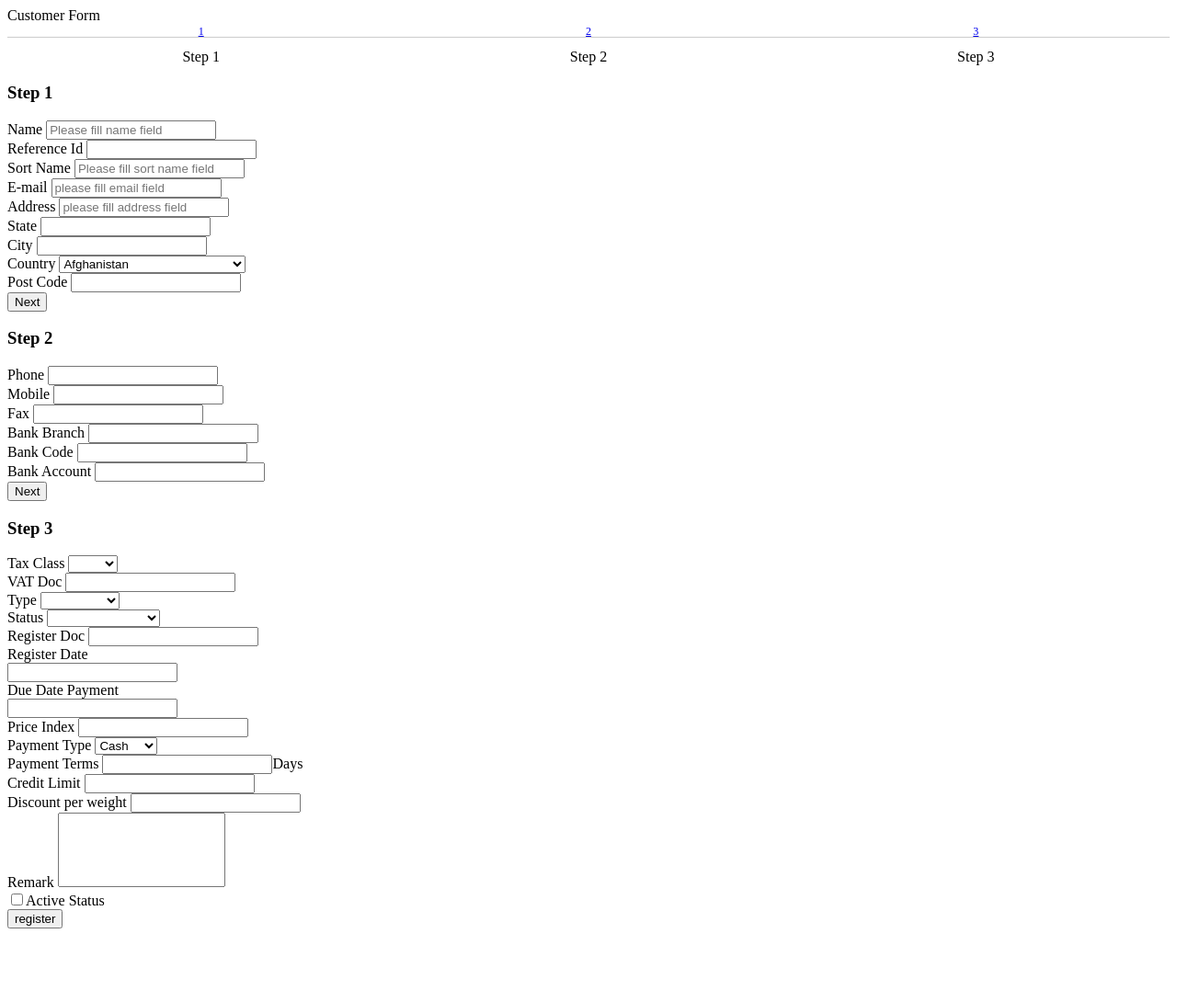
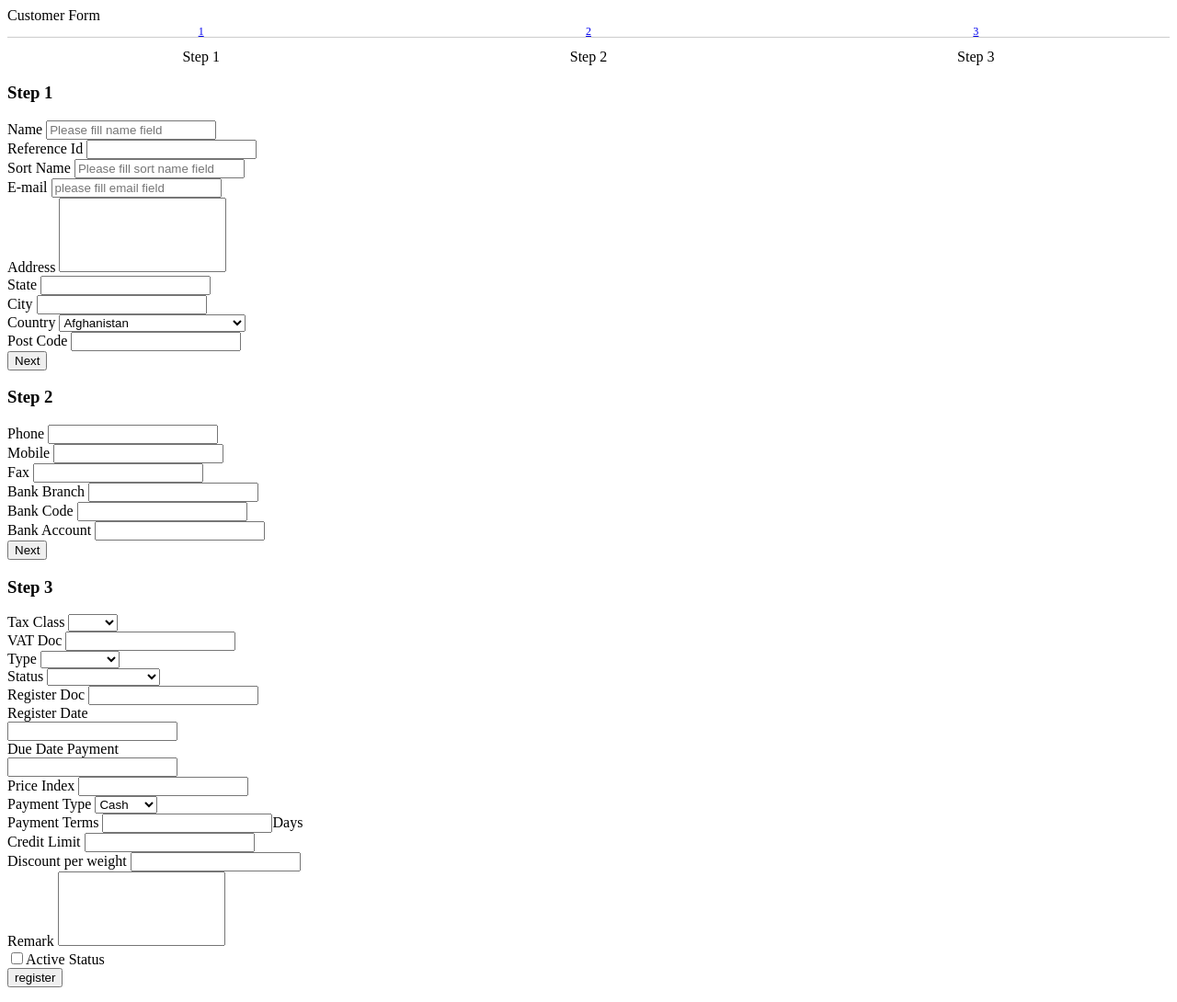
Before and after one commit to bebeck/manifest-system, a CodeIgniter app: the page made by application/views/customers/customer_input.php in a window 1280 px wide. Shown: the whole page at 92% size. Before the commit the page ends 1010 px from the top, so only its background shows below. Run offline with CodeIgniter, Linux system fonts and the light colour scheme.

Commit message:
address customer_input.php

```diff
--- a/application/views/customers/customer_input.php
+++ b/application/views/customers/customer_input.php
@@ -110,7 +110,7 @@
 
                                   <div class="form-group">
                                             <label>Address</label>
-                                          <input type="text" name="address" placeholder="please fill address field" class="form-control" required="required">
+                                    <textarea name="address" rows="5" style="resize:none" class="form-control" required="required"></textarea>
                                         </div>
 
 
```
